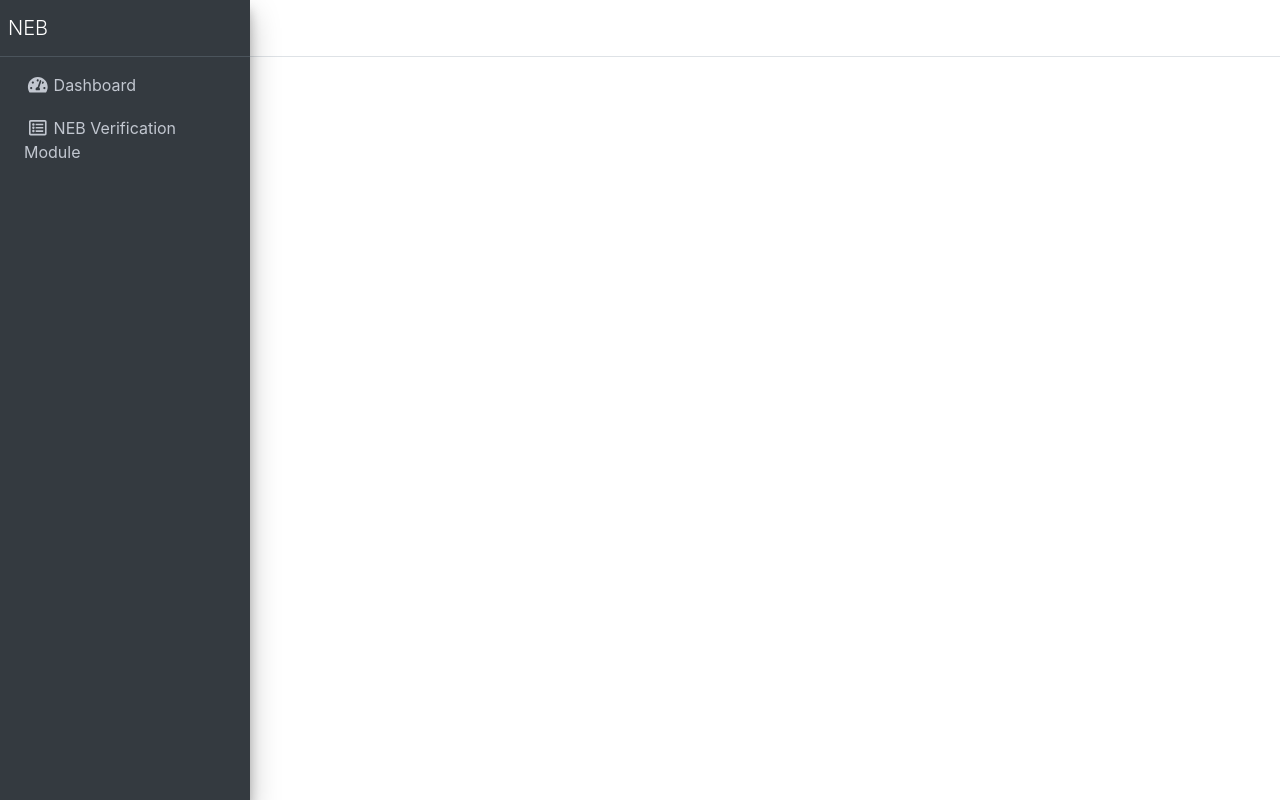
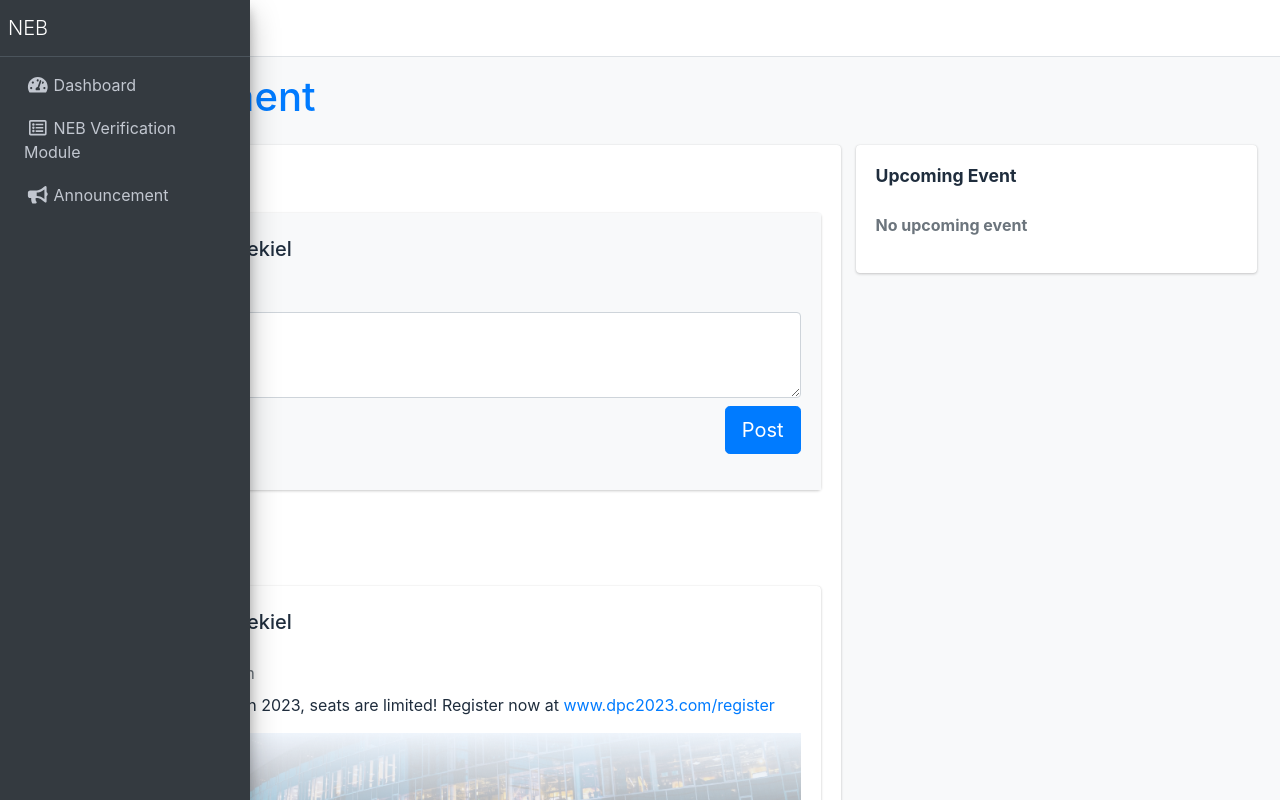
Before and after one commit to maliff/project1, a React (Create React App) app: page /announcement in a window 1280 px wide. Shown: the top 800 px of the page. Built offline with nearby package versions, Linux system fonts and the light colour scheme.

Commit message:
Create Announcement Tab
Create Announcement Tab

```diff
--- a/src/App.js
+++ b/src/App.js
@@ -5,6 +5,7 @@ import './App.css';
 import Dashboard from './views/Dashboard';
 import NEBVerificationModuel from './views/NEBVerificationModule/NebVerificationModule';
 import FuelBalanceReport from './views/NEBVerificationModule/FuelBalanceReport';
+import Announcement from './views/Announcement/Announcement';
 import ContentWrapper from './layout/ContentWrapper';
 import Sidebar from './layout/Sidebar';
 import Page404 from './views/Page404';
@@ -22,6 +23,7 @@ function App() {
           <Route exact path='/' element={<Dashboard/>} />
           <Route exact path='/nebVerificationModule' element={<NEBVerificationModuel/>} />
           <Route exact path='/fuelBalanceReport' element={<FuelBalanceReport/>} />
+          <Route exact path='/announcement' element={<Announcement/>} />
           <Route element={<Page404 />} />
         </Routes>
       </ContentWrapper>
--- a/src/layout/Sidebar.js
+++ b/src/layout/Sidebar.js
@@ -1,6 +1,7 @@
 import React from "react";
 import {
     faAngleLeft,
+    faBullhorn,
     faChartPie,
     faCopy,
     faEdit,
@@ -29,6 +30,10 @@ export default function Sidebar() {
                         <FontAwesomeIcon icon={faListAlt} className='nav-icon' />
                         <p>NEB Verification Module</p>
                     </NavLink>
+                    <NavLink tag={Link} to='/announcement'>
+                        <FontAwesomeIcon icon={faBullhorn} className='nav-icon' />
+                        <p>Announcement</p>
+                    </NavLink>
                 </NavItem>
             </NavSidebar>
         </MainSidebar>
--- /dev/null
+++ b/src/views/Announcement/Announcement.js
@@ -0,0 +1,150 @@
+import React, { useState } from 'react';
+import Card from 'react-bootstrap/Card';
+import Modal from 'react-bootstrap/Modal';
+import {
+  faUsers,
+  faCalendar,
+  faPaperclip,
+  faImage,
+  faRecordVinyl
+} from '@fortawesome/free-solid-svg-icons';
+import { FontAwesomeIcon } from '@fortawesome/react-fontawesome';
+
+function Announcement() {
+  const [showDialog, setShowDialog] = useState(false);
+
+  const handleBadgeClick = () => {
+    setShowDialog(true);
+  };
+
+  const handleCloseDialog = () => {
+    setShowDialog(false);
+  };
+
+  return (
+    <div className='p-3 bg-light'>
+      <div className='container-fluid'>
+        <h1 className='text-primary mb-4'>Announcement</h1>
+        <div className="row">
+          <div className="col-md-8">
+            <div className="card">
+              <div className="card-body">
+                <h3 className="card-title mb-4 font-weight-bold">Post Announcement</h3>
+                <br /><br />
+                <Card className='mb-5'>
+                  <Card.Body className='bg-light'>
+                    <div>
+                      <Card.Title>
+                        <div className="d-flex align-items-center">
+                          <img src="./images/profile-image-1.jpg" alt="Profile" className="rounded-circle mr-3" style={{ width: "50px", height: "50px" }} />
+                          <div>
+                            <h5 className='fw-bold mb-0 p-1'>M Amirul Ezekiel</h5>
+                            <small className='p-1 badge bg-primary' onClick={handleBadgeClick}>
+                              <FontAwesomeIcon icon={faUsers} /><span> All</span>
+                            </small>
+                          </div>
+                        </div>
+                      </Card.Title>
+                      <Card.Text>
+                        <div className="mb-3">
+                          <br />
+                          <textarea className="form-control mb-2" id="postAnnouncement" rows="3" placeholder='Type here...'></textarea>
+                          <div className="d-flex justify-content-between align-items-center">
+                            <div>
+                              <FontAwesomeIcon icon={faCalendar} className="mr-4" />
+                              <FontAwesomeIcon icon={faPaperclip} className="mr-4" />
+                              <FontAwesomeIcon icon={faImage} className="mr-4" />
+                              <FontAwesomeIcon icon={faRecordVinyl} className="mr-4" />
+                            </div>
+                            <a href="#" className="btn btn-primary btn-lg">Post</a>
+                          </div>
+                        </div>
+                      </Card.Text>
+                    </div>
+                  </Card.Body>
+                </Card>
+                <h3 className="card-title mb-4 font-weight-bold">Past Announcement</h3>
+                <br /><br />
+                <Card className='card border-light mb-5'>
+                  <Card.Body>
+                    <div>
+                      <Card.Title>
+                        <div className="d-flex align-items-center">
+                          <img src="./images/profile-image-1.jpg" alt="Profile" className="rounded-circle mr-3" style={{ width: "50px", height: "50px" }} />
+                          <div>
+                            <h5 className='fw-bold mb-0 p-1'>M Amirul Ezekiel</h5>
+                            <small className='p-1 badge bg-primary'>
+                              <FontAwesomeIcon icon={faUsers} /><span> All</span>
+                            </small>
+                          </div>
+                        </div>
+                      </Card.Title>
+                      <Card.Text>
+                        <p className='mt-4 fw-bold text-secondary mb-2'>1 February 2023 10:45am</p>
+                        <p>Data Provider Convention 2023, seats are limited! Register now at <a href='#'>www.dpc2023.com/register</a></p>
+                      </Card.Text>
+                      <img src="./images/data-provider-image.png" className="card-img" alt="data-provider-image"></img>
+                    </div>
+                  </Card.Body>
+                </Card>
+              </div>
+            </div>
+          </div>
+          <div className="col-md-4">
+            <div className="card">
+              <div className="card-body">
+                <h3 className="card-title mb-4 font-weight-bold">Upcoming Event</h3>
+                <br /><br />
+                <p className="font-weight-bold text-secondary">No upcoming event</p>
+              </div>
+            </div>
+          </div>
+        </div>
+      </div>
+      {/* Modal for dialog */}
+      <Modal show={showDialog} onHide={handleCloseDialog}>
+        <Modal.Header closeButton>
+          <Modal.Title>Post Audience<br /><span><small className='text-secondary'>Only selected audience can view your post</small></span></Modal.Title>
+        </Modal.Header>
+        <Modal.Body>
+          <div>
+            <label>
+              <input className="mr-2" type="radio" name="audience" value="all" checked />
+              All
+            </label>
+          </div>
+          <div>
+          <label>
+              <input className="mr-2" type="radio" name="audience" value="utilities-ipp" />
+              Utilities & IPP
+            </label>
+          </div>
+          <div>
+          <label>
+              <input className="mr-2" type="radio" name="audience" value="oil-gas" />
+              Oil & Gas
+            </label>
+          </div>
+          <div>
+          <label>
+              <input className="mr-2" type="radio" name="audience" value="governmetn" />
+              Government
+            </label>
+          </div>
+          <div>
+          <label>
+              <input className="mr-2" type="radio" name="audience" value="cement-steel" />
+              Cement & Steel
+            </label>
+          </div>
+        </Modal.Body>
+        <Modal.Footer>
+          <button className="btn btn-secondary" onClick={handleCloseDialog}>Cancel</button>
+          <button className="btn btn-primary">Save</button>
+        </Modal.Footer>
+      </Modal>
+    </div>
+  );
+}
+
+export default Announcement;
```
Also changed, not shown: src/views/Announcement.js (deleted, +0 -9 lines), public/images/data-provider-image.png (added).
